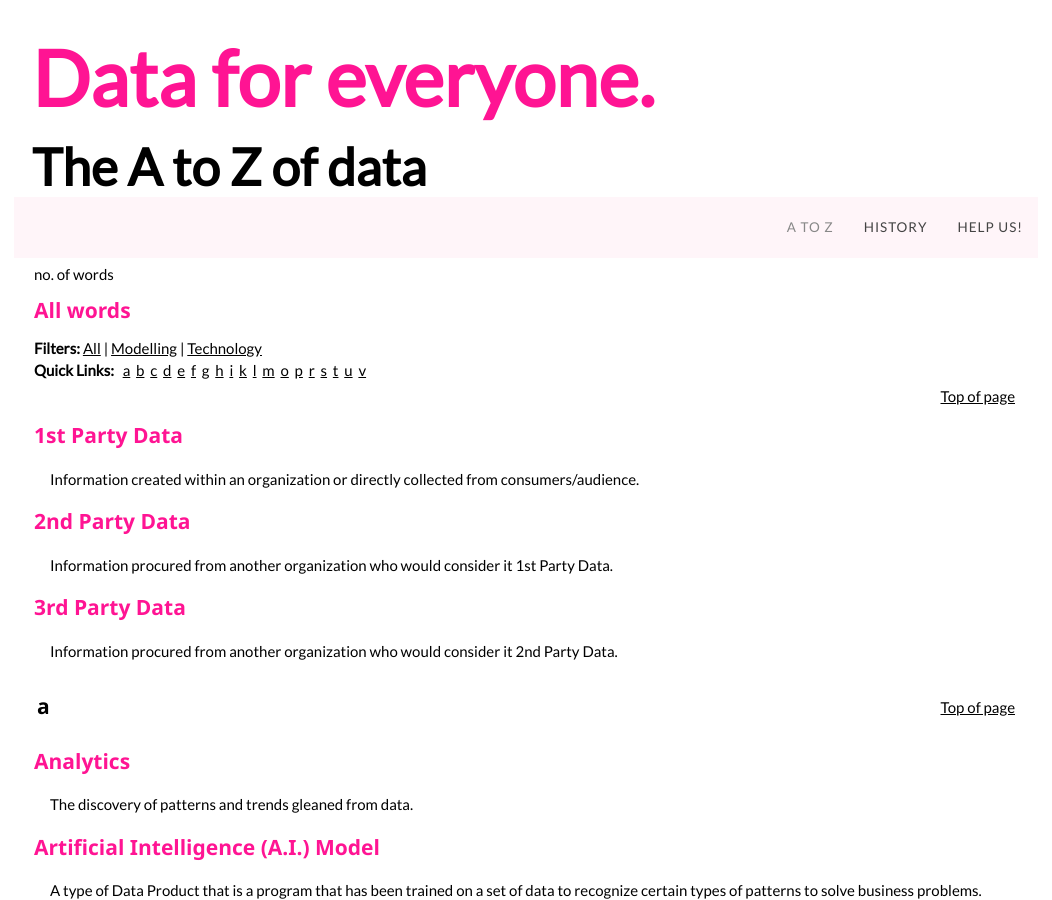
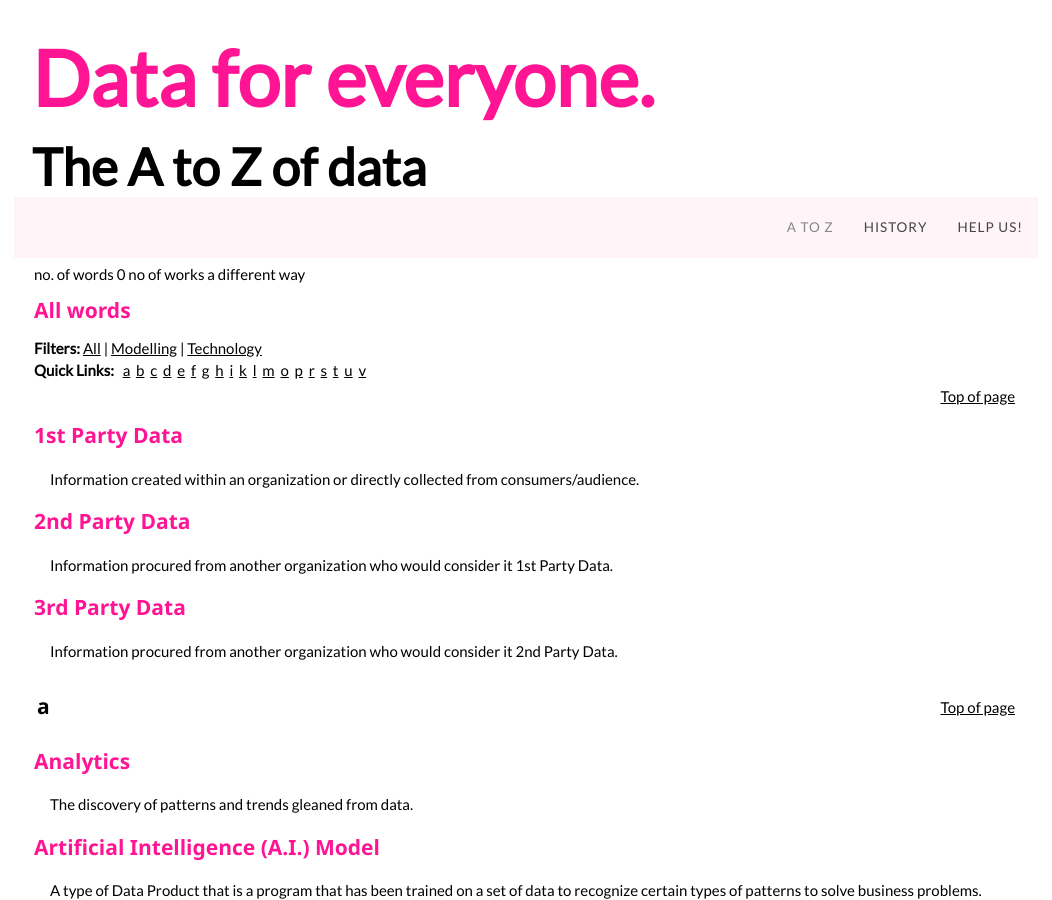
Before and after one commit to unleashyourdata/open_data_glossary, a Jekyll site: the page built from index.html, in a window 1280 px wide and 900 px high. Shown: the whole window, without its empty margins (114-1166 px from the left). Built offline with Jekyll 4.4.1, drawn with Linux system fonts in a browser that asks for light colours.

Commit message:
Update include_glossary_filter.html

```diff
--- a/_includes/include_glossary_filter.html
+++ b/_includes/include_glossary_filter.html
@@ -6,6 +6,7 @@
     {% assign words = filter_group.items %}
 
     {{words.size}} no. of words
+    {{ words | size }} no of works a different way
 
     </br><h3>{{include.tag  | capitalize}} words</h3>
     {% include include_filters.html %}
```
